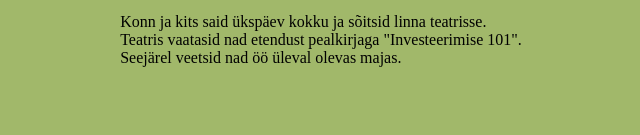
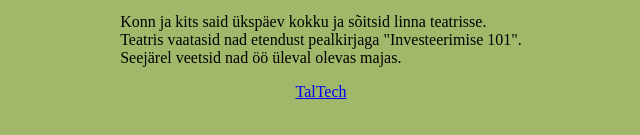
Before and after one commit to simplytobo/lambda-website, a plain HTML site: page index.html in a window 1280 px wide. Shown: the part 587-722 px from the top of the page, without its empty margins (319-959 px from the left). Drawn offline with Linux system fonts and the light colour scheme.

Commit message:
Update index.html

```diff
--- a/index.html
+++ b/index.html
@@ -28,6 +28,7 @@
         </tr>
     </table>
     <p>Konn ja kits said ükspäev kokku ja sõitsid linna teatrisse. <br> Teatris vaatasid nad etendust pealkirjaga "Investeerimise 101". <br> Seejärel veetsid nad öö üleval olevas majas.</p>
+    <a href=" https://taltech.ee/"> TalTech</a>
 </body>
 
 </html>
```
